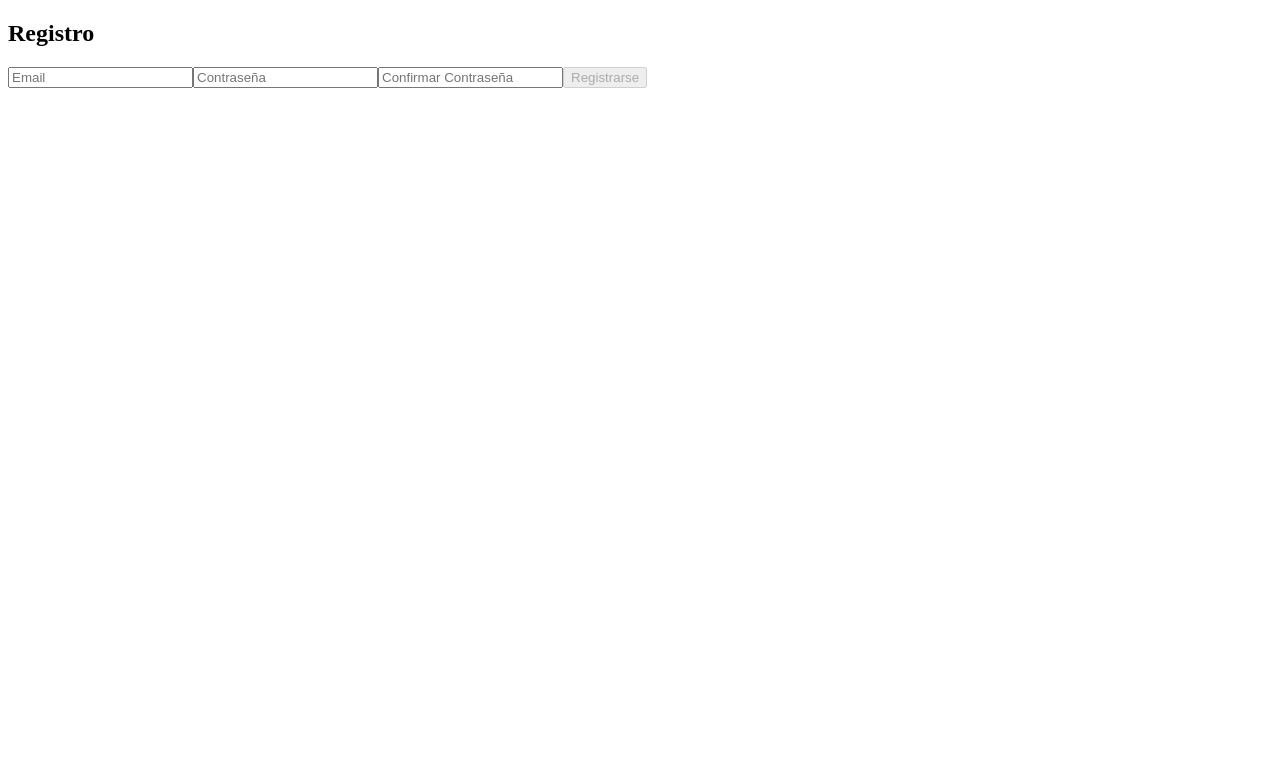
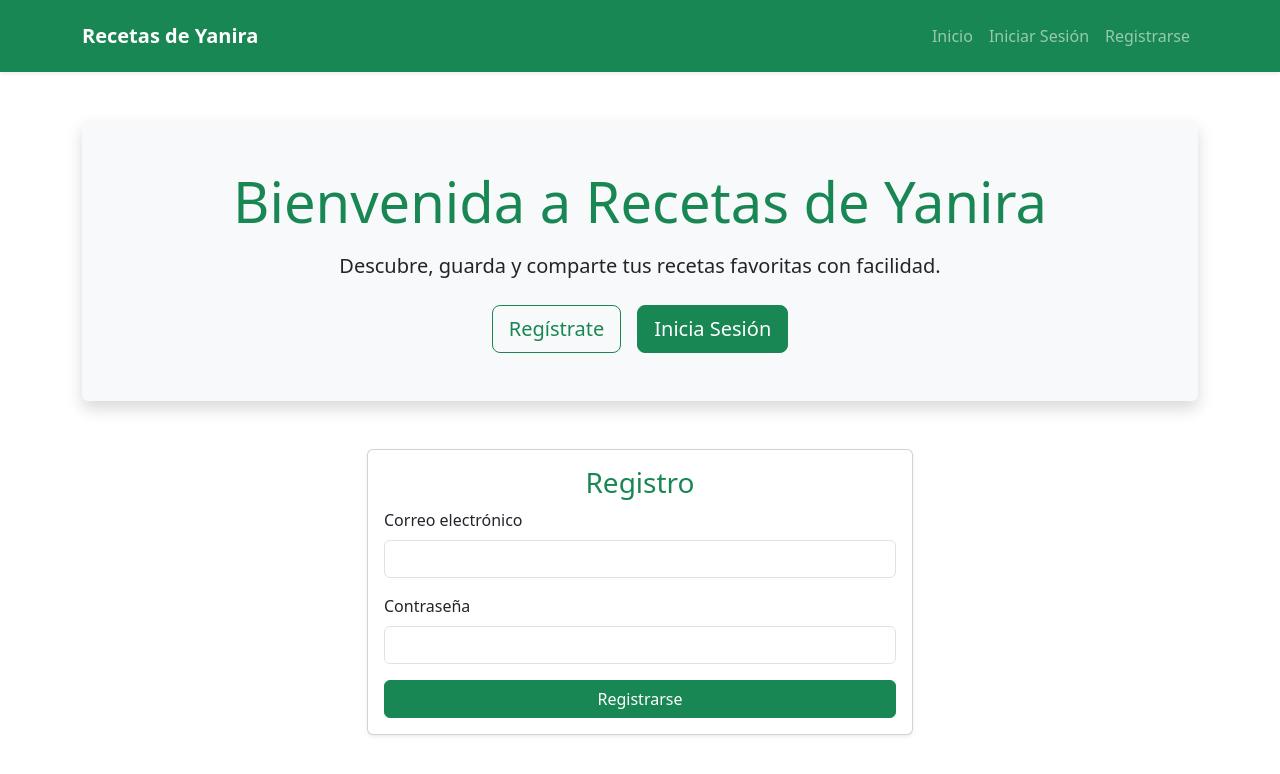
Before and after one commit to YaniraGS/ProyectoIntegrado, an Angular app in the folder frontend/recetas-de-yanira/: page /register in a window 1280 px wide. Shown: the top 774 px of the page. Built offline with nearby package versions, Linux system fonts and the light colour scheme.

Commit message:
estilos y barra de navegacion

```diff
--- a/frontend/recetas-de-yanira/angular.json
+++ b/frontend/recetas-de-yanira/angular.json
@@ -37,7 +37,8 @@
               }
             ],
             "styles": [
-              "src/styles.css"
+            "node_modules/bootstrap/dist/css/bootstrap.min.css",
+            "src/styles.css"
             ],
             "scripts": []
           },
--- a/frontend/recetas-de-yanira/package.json
+++ b/frontend/recetas-de-yanira/package.json
@@ -17,6 +17,7 @@
     "@angular/platform-browser": "^19.2.0",
     "@angular/platform-browser-dynamic": "^19.2.0",
     "@angular/router": "^19.2.0",
+    "bootstrap": "^5.3.6",
     "rxjs": "~7.8.0",
     "tslib": "^2.3.0",
     "zone.js": "~0.15.0"
--- a/frontend/recetas-de-yanira/src/app/app.component.css
+++ b/frontend/recetas-de-yanira/src/app/app.component.css
@@ -0,0 +1,9 @@
+body {
+  background-color: #f8f9fa;
+  font-family: 'Segoe UI', sans-serif;
+}
+
+.card {
+  border: none;
+  border-radius: 1rem;
+}
--- a/frontend/recetas-de-yanira/src/app/app.component.html
+++ b/frontend/recetas-de-yanira/src/app/app.component.html
@@ -1 +1,14 @@
+<app-navbar></app-navbar>
+<div class="container text-center mt-5">
+  <div class="p-5 bg-light rounded shadow">
+    <h1 class="display-4 text-success mb-3">Bienvenida a Recetas de Yanira</h1>
+    <p class="lead">Descubre, guarda y comparte tus recetas favoritas con facilidad.</p>
+
+    <div class="mt-4">
+      <a routerLink="/register" class="btn btn-outline-success btn-lg me-3">Regístrate</a>
+      <a routerLink="/login" class="btn btn-success btn-lg">Inicia Sesión</a>
+    </div>
+  </div>
+</div>
+
 <router-outlet></router-outlet>
--- a/frontend/recetas-de-yanira/src/app/app.module.ts
+++ b/frontend/recetas-de-yanira/src/app/app.module.ts
@@ -9,6 +9,7 @@ import { FavoritesComponent } from './pages/favorites/favorites.component';
 import { RecipesComponent } from './pages/recipes/recipes.component';
 import {  HttpClientModule } from '@angular/common/http';
 import { FormsModule } from '@angular/forms';
+import { NavbarComponent } from './components/navbar/navbar.component';
 
 @NgModule({
   declarations: [
@@ -16,7 +17,8 @@ import { FormsModule } from '@angular/forms';
     LoginComponent,
     RegisterComponent,
     FavoritesComponent,
-    RecipesComponent
+    RecipesComponent,
+    NavbarComponent
   ],
   imports: [
     BrowserModule,
--- /dev/null
+++ b/frontend/recetas-de-yanira/src/app/components/navbar/navbar.component.css
@@ -0,0 +1,20 @@
+.navbar {
+  background-color: #ff6b6b;
+  color: white;
+  padding: 1rem 2rem;
+  display: flex;
+  justify-content: space-between;
+  align-items: center;
+}
+
+.logo {
+  font-weight: bold;
+  font-size: 1.2rem;
+  color: rgb(0, 0, 0);
+}
+
+.nav-links a {
+  color: rgb(0, 0, 0);
+  margin-left: 1rem;
+  font-weight: 500;
+}
--- /dev/null
+++ b/frontend/recetas-de-yanira/src/app/components/navbar/navbar.component.html
@@ -0,0 +1,29 @@
+<nav class="navbar navbar-expand-lg navbar-dark bg-success shadow-sm">
+  <div class="container">
+    <a class="navbar-brand fw-bold" routerLink="/">Recetas de Yanira</a>
+    <button
+      class="navbar-toggler"
+      type="button"
+      data-bs-toggle="collapse"
+      data-bs-target="#navbarNav"
+      aria-controls="navbarNav"
+      aria-expanded="false"
+      aria-label="Toggle navigation">
+      <span class="navbar-toggler-icon"></span>
+    </button>
+
+    <div class="collapse navbar-collapse" id="navbarNav">
+      <ul class="navbar-nav ms-auto">
+        <li class="nav-item">
+          <a class="nav-link" routerLink="/">Inicio</a>
+        </li>
+        <li class="nav-item">
+          <a class="nav-link" routerLink="/login">Iniciar Sesión</a>
+        </li>
+        <li class="nav-item">
+          <a class="nav-link" routerLink="/register">Registrarse</a>
+        </li>
+      </ul>
+    </div>
+  </div>
+</nav>
--- /dev/null
+++ b/frontend/recetas-de-yanira/src/app/components/navbar/navbar.component.ts
@@ -0,0 +1,22 @@
+import { Component } from '@angular/core';
+import { AuthService } from '../../services/auth.service';
+import { Router } from '@angular/router';
+
+@Component({
+  selector: 'app-navbar',
+  standalone: false,
+  templateUrl: './navbar.component.html',
+  styleUrl: './navbar.component.css'
+})
+export class NavbarComponent {
+  constructor(public authService: AuthService, private router: Router) {}
+
+  isLoggedIn(): boolean {
+    return this.authService.isLoggedIn();
+  }
+
+  logout() {
+    this.authService.logout();
+    this.router.navigate(['/login']);
+  }
+}
--- a/frontend/recetas-de-yanira/src/app/pages/login/login.component.css
+++ b/frontend/recetas-de-yanira/src/app/pages/login/login.component.css
@@ -0,0 +1,19 @@
+.form-container {
+  max-width: 400px;
+  margin: 4rem auto;
+  padding: 2rem;
+  background-color: white;
+  border-radius: 10px;
+  box-shadow: 0px 4px 12px rgba(0, 0, 0, 0.1);
+}
+
+h2 {
+  text-align: center;
+  color: #ff6b6b;
+}
+
+.error {
+  color: red;
+  margin-bottom: 1rem;
+  text-align: center;
+}
--- a/frontend/recetas-de-yanira/src/app/pages/login/login.component.html
+++ b/frontend/recetas-de-yanira/src/app/pages/login/login.component.html
@@ -1,13 +1,23 @@
-<h2>Iniciar sesión</h2>
-
-<form (ngSubmit)="login()" #loginForm="ngForm">
-  <label for="email">Email:</label>
-  <input type="email" id="email" name="email" [(ngModel)]="email" required />
-
-  <label for="password">Contraseña:</label>
-  <input type="password" id="password" name="password" [(ngModel)]="password" required />
-
-  <button type="submit" [disabled]="loginForm.invalid">Entrar</button>
-</form>
-
-<p *ngIf="errorMessage" style="color: red;">{{ errorMessage }}</p>
+<div class="container mt-5">
+  <div class="row justify-content-center">
+    <div class="col-md-6">
+      <div class="card shadow-sm rounded">
+        <div class="card-body">
+          <h3 class="card-title text-center text-success">Iniciar Sesión</h3>
+          <form (ngSubmit)="login()">
+            <div class="mb-3">
+              <label for="email" class="form-label">Correo electrónico</label>
+              <input [(ngModel)]="email" name="email" id="email" type="email" class="form-control" required>
+            </div>
+            <div class="mb-3">
+              <label for="password" class="form-label">Contraseña</label>
+              <input [(ngModel)]="password" name="password" id="password" type="password" class="form-control" required>
+            </div>
+            <button type="submit" class="btn btn-danger w-100">Entrar</button>
+          </form>
+          <div class="text-danger mt-3 text-center" *ngIf="errorMessage">{{ errorMessage }}</div>
+        </div>
+      </div>
+    </div>
+  </div>
+</div>
--- a/frontend/recetas-de-yanira/src/app/pages/register/register.component.css
+++ b/frontend/recetas-de-yanira/src/app/pages/register/register.component.css
@@ -0,0 +1,19 @@
+.form-container {
+  max-width: 400px;
+  margin: 4rem auto;
+  padding: 2rem;
+  background-color: white;
+  border-radius: 10px;
+  box-shadow: 0px 4px 12px rgba(0, 0, 0, 0.1);
+}
+
+h2 {
+  text-align: center;
+  color: #ff6b6b;
+}
+
+.error {
+  color: red;
+  margin-bottom: 1rem;
+  text-align: center;
+}
--- a/frontend/recetas-de-yanira/src/app/pages/register/register.component.html
+++ b/frontend/recetas-de-yanira/src/app/pages/register/register.component.html
@@ -1,11 +1,23 @@
-<h2>Registro</h2>
-
-<form (ngSubmit)="register()" #registerForm="ngForm">
-  <input type="email" [(ngModel)]="email" name="email" placeholder="Email" required />
-  <input type="password" [(ngModel)]="password" name="password" placeholder="Contraseña" required />
-  <input type="password" [(ngModel)]="confirmPassword" name="confirmPassword" placeholder="Confirmar Contraseña" required />
-
-  <button type="submit" [disabled]="registerForm.invalid">Registrarse</button>
-
-  <p *ngIf="errorMessage" style="color:red">{{ errorMessage }}</p>
-</form>
+<div class="container mt-5">
+  <div class="row justify-content-center">
+    <div class="col-md-6">
+      <div class="card shadow-sm rounded">
+        <div class="card-body">
+          <h3 class="card-title text-center text-success">Registro</h3>
+          <form (ngSubmit)="register()">
+            <div class="mb-3">
+              <label for="email" class="form-label">Correo electrónico</label>
+              <input [(ngModel)]="email" name="email" id="email" type="email" class="form-control" required>
+            </div>
+            <div class="mb-3">
+              <label for="password" class="form-label">Contraseña</label>
+              <input [(ngModel)]="password" name="password" id="password" type="password" class="form-control" required>
+            </div>
+            <button type="submit" class="btn btn-success w-100">Registrarse</button>
+          </form>
+          <div class="text-danger mt-3 text-center" *ngIf="errorMessage">{{ errorMessage }}</div>
+        </div>
+      </div>
+    </div>
+  </div>
+</div>
```
Also changed, not shown: 2 other files (tests, documents, lock files or other folders).
